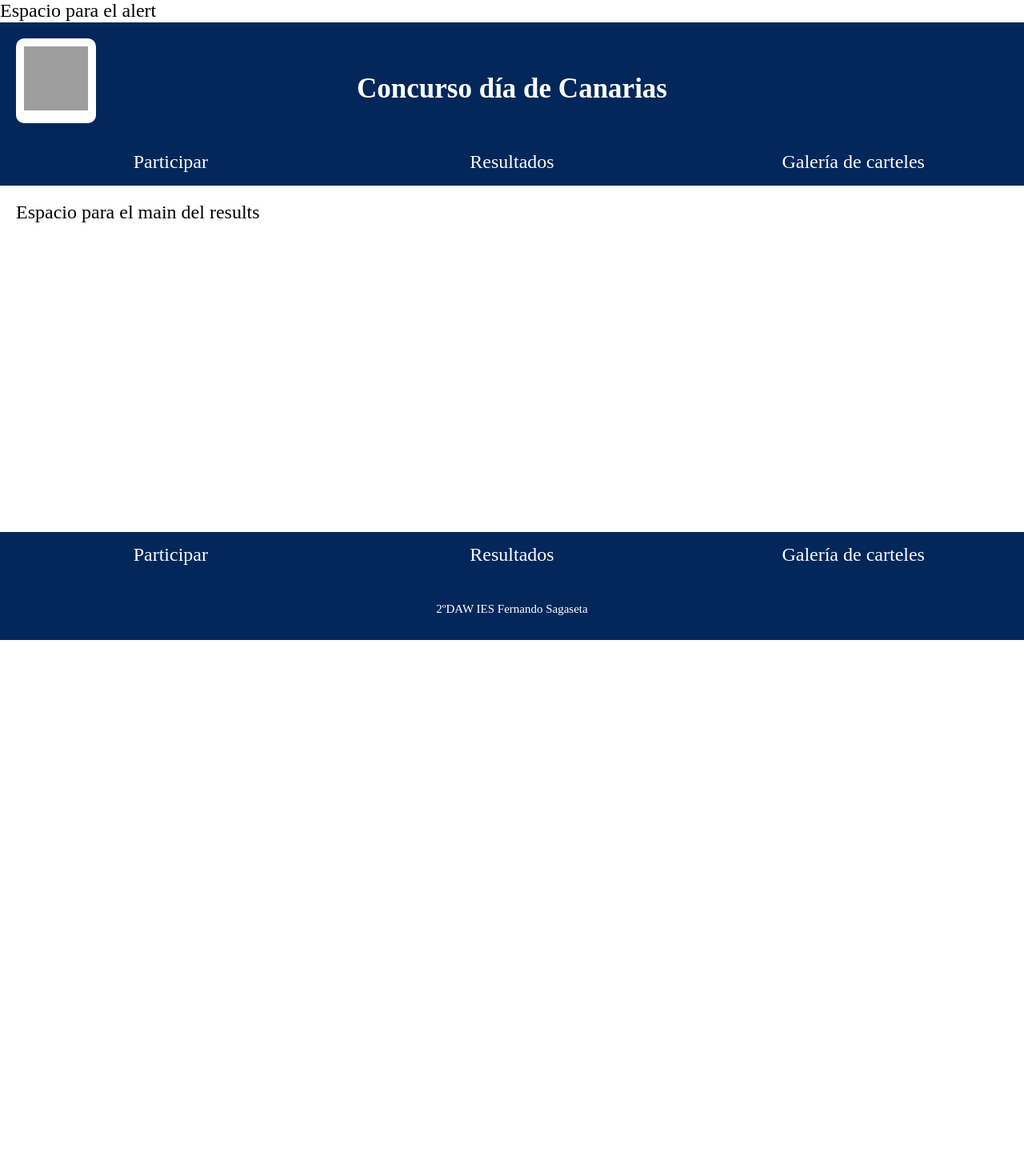
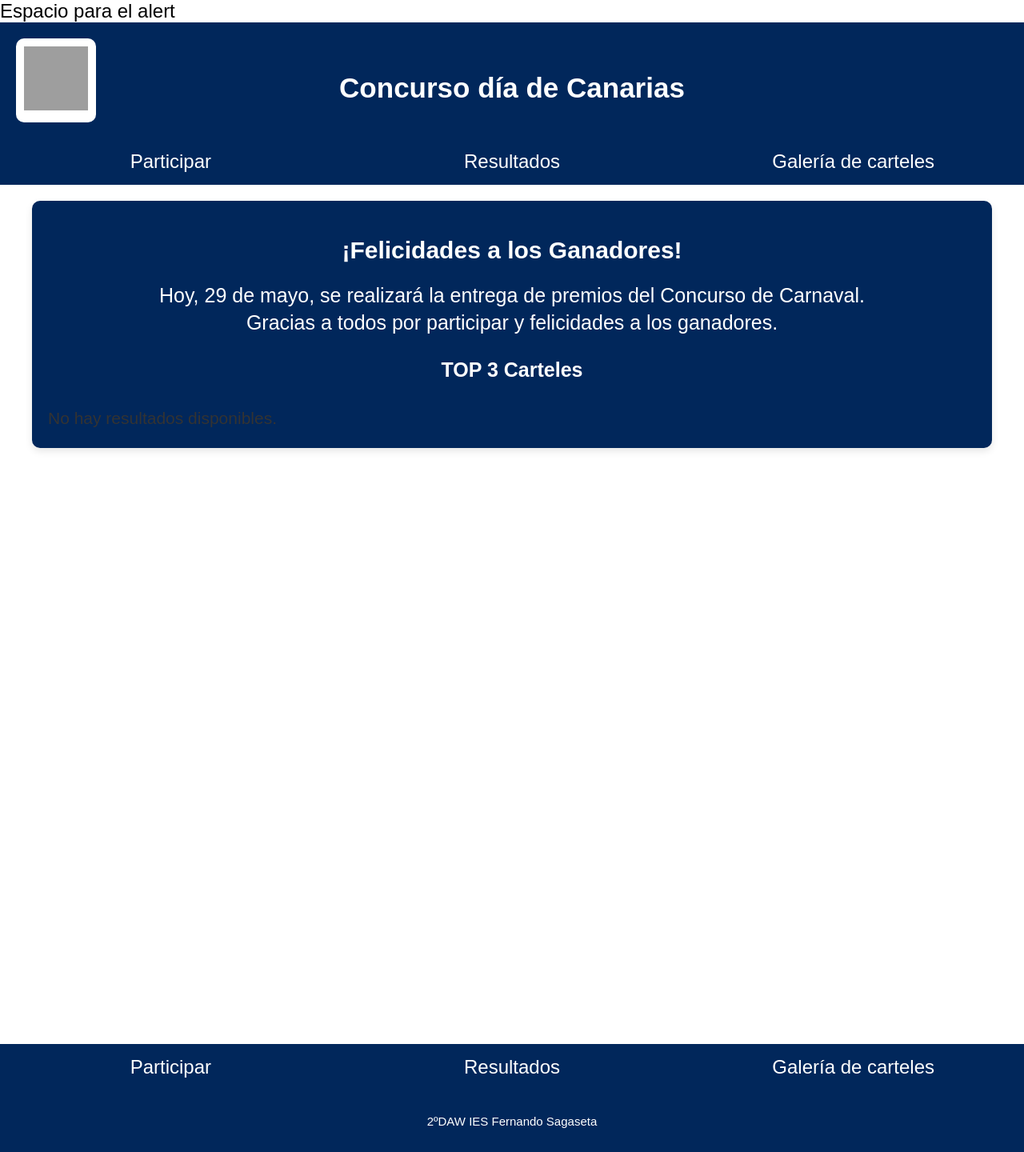
Before and after one commit to giovanny1029/carteleria_sagaseta_official, a PHP site: template src/pages/results.php in a window 1280 px wide. Shown: the whole page at 80% size. Before the commit the page ends 800 px from the top, so only its background shows below. Run offline with PHP 8.4, Linux system fonts and the light colour scheme; the template is opened without the code that fills it, so the values that code supplies are empty; some libraries are stand-ins or nearby versions; grey boxes are pictures that could not be loaded.

Commit message:
main_resultados

```diff
--- a/src/pages/results.php
+++ b/src/pages/results.php
@@ -36,8 +36,47 @@ define('BASE_URL', '/Proyectos/carteleria_sagaseta_official');
   </div>
 
   <main>
-    Espacio para el main del results
-  </main>
+    <section class="container">
+        <section id="entrega-premios">
+            <h2>¡Felicidades a los Ganadores!</h2>
+            <p>Hoy, 29 de mayo, se realizará la entrega de premios del Concurso de Carnaval.</p>
+            <p>Gracias a todos por participar y felicidades a los ganadores.</p>
+            <h3>TOP 3 Carteles</h3>
+        </section>
+
+        <div class="resultados">
+    <?php
+    // Asegúrate de incluir correctamente el archivo que contiene la función getResults().
+    require_once "src/db/cx_results.php"; // Ruta al archivo que contiene la función getResults()
+
+    // Llamada a la función getResults() para obtener los resultados
+    $resultados = getResults();
+
+    // Verificar si la consulta devuelve datos
+    if ($resultados && count($resultados) > 0) {
+        // Recorrer los resultados y mostrarlos
+        $top = 1;
+        foreach ($resultados as $resultado) {
+            echo "<div class='top'>";
+            echo "<h4>TOP " . $top++ . "</h4>";
+
+            // Mostrar la imagen, asumiendo que 'imagen' contiene la ruta o URL de la imagen
+            echo "<img src='" . htmlspecialchars($resultado['imagen']) . "' alt='Imagen del Cartel' class='cartel-imagen'>";
+            echo "<p><strong>Nombre:</strong> " . htmlspecialchars($resultado['nombre']) . "</p>";
+            echo "<p><strong>Curso:</strong> " . htmlspecialchars($resultado['curso']) . "</p>";
+            echo "<p><strong>Título:</strong> " . htmlspecialchars($resultado['titulo']) . "</p>";
+            echo "</div>";
+        }
+    } else {
+        echo "<p>No hay resultados disponibles.</p>";
+    }
+    ?>
+</div>
+
+        </div>
+
+    </section>
+</main>
 
   <footer class="footer_container">
     <div class="nav">
--- a/src/styles/results.css
+++ b/src/styles/results.css
@@ -1,2 +1,107 @@
 @import url('./base/base.css');
 @import url('./base/normalize.css');
+
+/* Estilos globales */
+body {
+    display: flex;
+    flex-direction: column;
+    height: 180vh; /* Asegura que el cuerpo ocupe toda la altura de la pantalla */
+    margin: 0; /* Elimina el margen por defecto del body */
+    font-family: Arial, sans-serif; /* Asegura una fuente legible */
+}
+
+/* Estilo para el contenedor */
+.container {
+    max-width: 1200px;
+    margin: 0 auto;
+    padding: 20px;
+    background-color: var(--blue0); /* Usamos el azul para el fondo del contenedor */
+    border-radius: 10px; /* Bordes redondeados */
+    box-shadow: 0 4px 10px rgba(0, 0, 0, 0.1); /* Sombra suave */
+    color: white; /* Texto blanco por defecto dentro del contenedor */
+}
+
+#entrega-premios {
+    text-align: center;
+    margin-bottom: 30px;
+    color: var(--white); /* Azul para el texto en el contenedor */
+
+}
+
+#entrega-premios h2 {
+    font-size: 3rem; /* Título grande */
+
+    color: var(--white);
+}
+
+#entrega-premios p {
+    font-size: 2.5rem;
+    color: var(--white);
+}
+
+h3 {
+    font-size: 2.5rem;
+    margin-top: 30px;
+    text-align: center;
+    color: var(--white);
+}
+
+/* Contenedor de los resultados */
+.resultados {
+    display: flex;               /* Utilizamos flexbox para alinear los elementos */
+    justify-content: space-between; /* Espacio igual entre los elementos */
+    gap: 20px;                    /* Espacio entre los carteles */
+    flex-wrap: wrap;              /* Asegura que se ajusten correctamente en pantallas más pequeñas */
+    margin-top: 30px;
+}
+
+/* Estilo para cada cartel */
+.top {
+    border: 2px solid #ddd;
+    padding: 50px;
+    text-align: center;
+    width: 30%;                   /* Asignamos un 30% de ancho para que los 3 elementos quepan en una línea */
+    box-shadow: 0px 4px 6px rgba(0, 0, 0, 0.1);
+    border-radius: 8px;
+    background-color: var(--white, #ffffff); /* Fondo blanco para los carteles */
+    color: #333; /* Color negro para el texto */
+    transition: box-shadow 0.3s ease-in-out;
+    margin-top: 50px;
+}
+
+.top:hover {
+    box-shadow: 0px 8px 15px rgba(0, 0, 0, 0.15); /* Efecto hover para interacción */
+}
+
+.cartel-imagen {
+    max-width: 100%;
+    height: auto;
+    border-radius: 5px;
+    margin-bottom: 15px;
+    border: 1px solid #ddd; /* Borde suave en las imágenes */
+}
+
+/* Estilos para los títulos y el texto dentro de los cuadros */
+h4 {
+    margin: 10px 0;
+    font-size: 2.1rem;
+    color: #333; /* Títulos en negro */
+}
+
+p {
+    margin: 5px 0;
+    font-size: 2.1rem;
+    color: #333; /* Párrafos dentro de los cuadros en negro */
+}
+
+/* Ajuste para pantallas pequeñas */
+@media (max-width: 768px) {
+    .resultados {
+        flex-direction: column;    /* En pantallas pequeñas, los resultados se apilan verticalmente */
+        align-items: center;       /* Centramos los carteles */
+    }
+
+    .top {
+        width: 80%;                /* Los carteles ocupan más espacio en pantallas pequeñas */
+    }
+}
```
